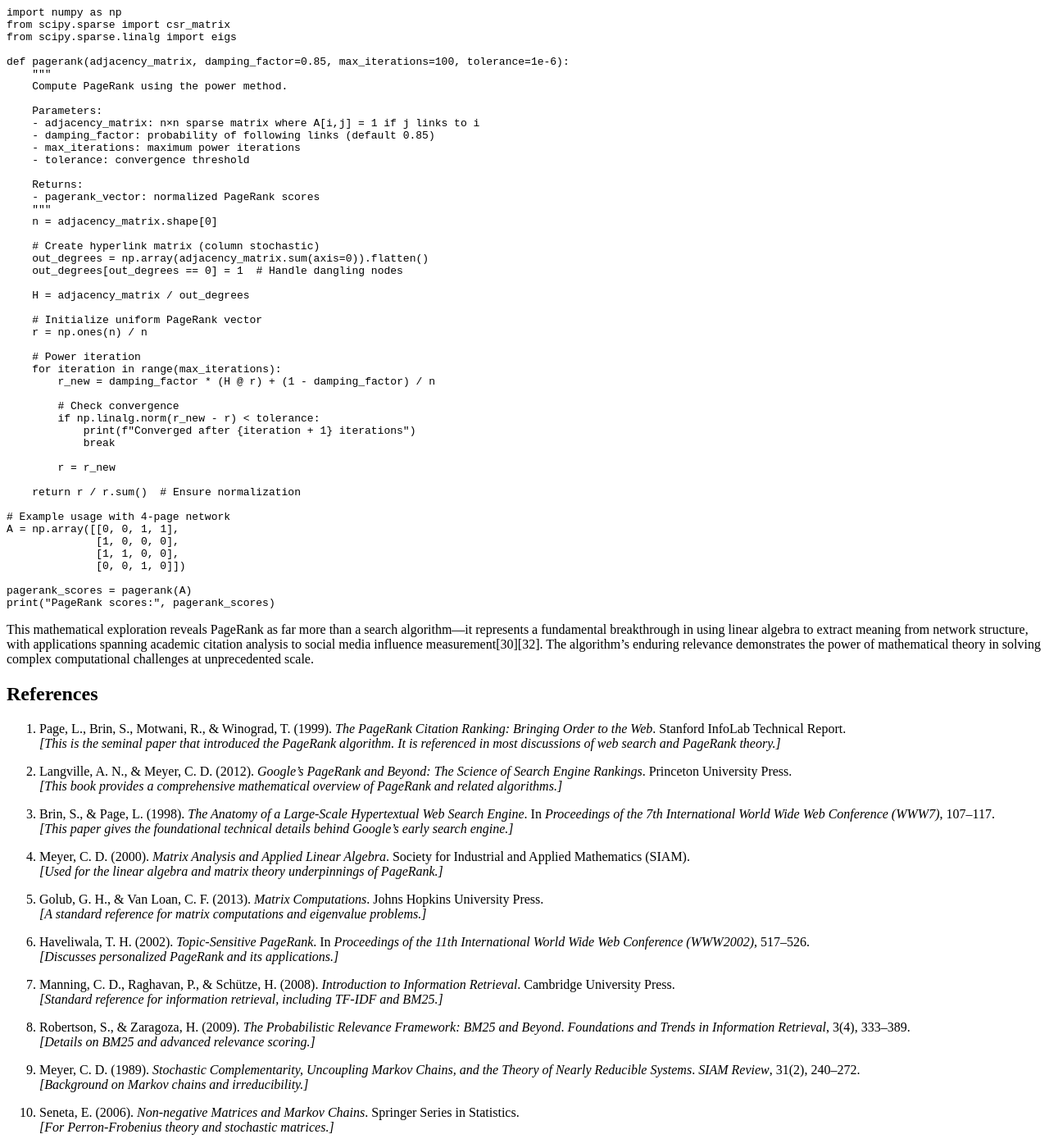
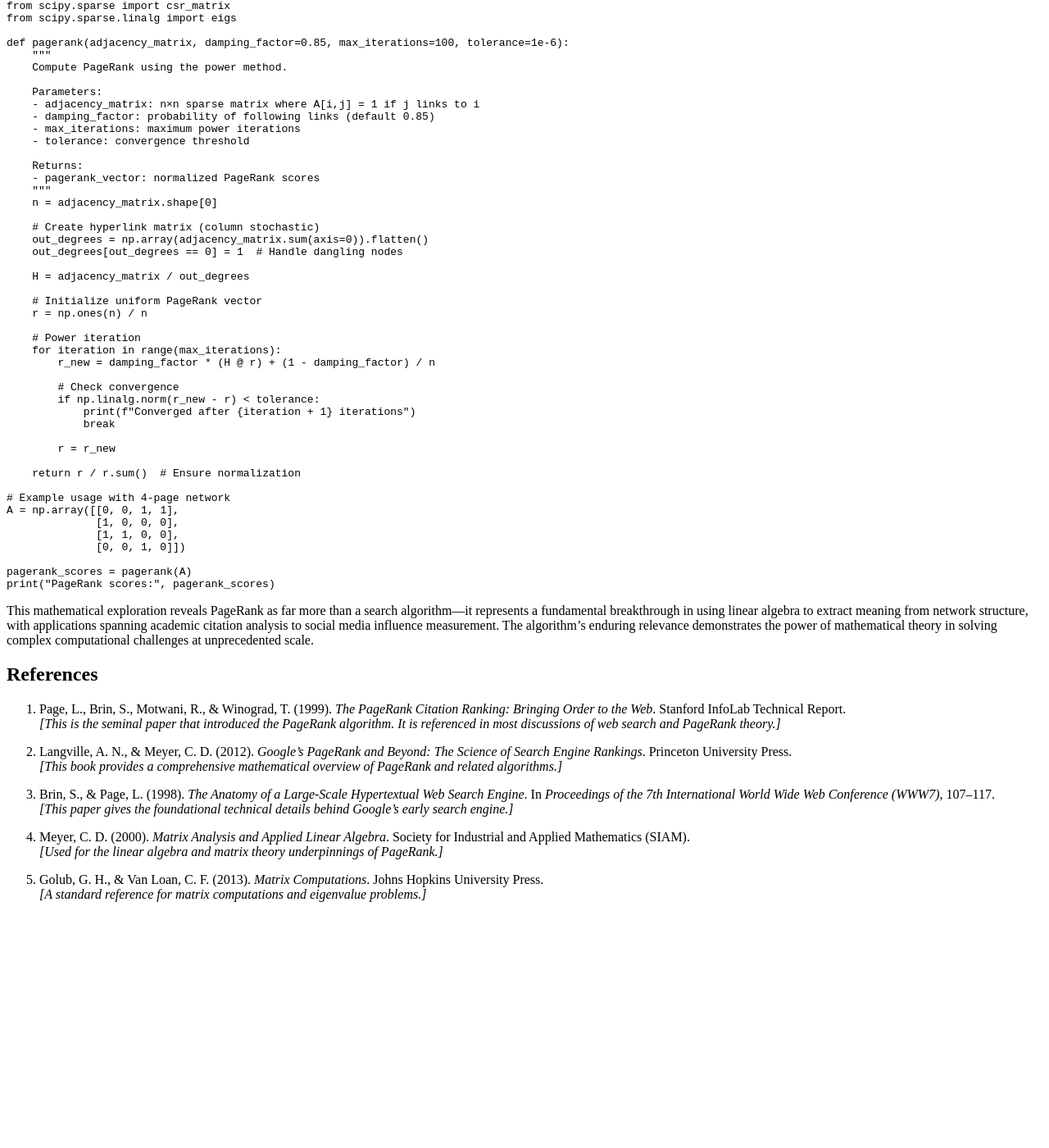
Before and after one commit to Shreyas-Dharmatti/Discrete-Mathematics-Project, a Jekyll site: the page built from index.md, in a window 1280 px wide and 1400 px high, scrolled down 10697 px. Shown: the whole window at 82% size. Built offline with Jekyll 4.4.1, drawn with Linux system fonts in a browser that asks for light colours; our own code applies the rules of GitHub Pages for plain Markdown files; after the commit the page ends 11813 px from its top, so only the background shows below that; some of the changed text lies outside the part shown.

Commit message:
Update and rename dmblog.md to index.md

````diff
--- a/dmblog.md
+++ b/index.md
@@ -1,5 +1,10 @@
+---
+layout: default
+title: Blog Explaining Algorithm behind Google Search
+---
+
 # How Google Finds What You're Looking For: PageRank & Linear Algebra
-*A comprehensive mathematical exploration of the algorithm that built the modern web*
+
 
 PageRank represents one of the most elegant applications of linear algebra to real-world problems, transforming web search from primitive keyword matching into the sophisticated authority-based ranking we rely on today. This algorithm, developed by Larry Page and Sergey Brin in 1996, interprets the web as a massive directed graph and applies fundamental theorems from matrix theory to determine page importance.
 
@@ -182,7 +187,7 @@ We construct a miniature web of six pages that span three topical clusters.
 | E | ML Algorithms | machine-learning | D |
 | F | Random Blog | misc | A |
 
-The directed graph translates into the adjacency matrix \(A\) below (rows = receivers, columns = senders):
+The directed graph translates into the adjacency matrix $A$ below (rows = receivers, columns = senders):
 
 ```
        A  B  C  D  E  F
@@ -194,7 +199,7 @@ E  [ 0  0  1  1  0  0 ]
 F  [ 0  0  0  0  0  0 ]
 ```
 
-With damping factor \(d = 0.85\) the power method converges in **20 iterations**:
+With damping factor $d = 0.85$ the power method converges in **20 iterations**:
 
 | Iter | A | B | C | D | E | F |
 |------|-------|-------|-------|-------|-------|-------|
@@ -209,10 +214,8 @@ With damping factor \(d = 0.85\) the power method converges in **20 iterations**
 
 ## From PageRank to Actual Search Results
 
-A real search engine blends **content relevance** with **link authority**.  Using the final PageRank vector \(r\) and a simple keyword-match score \(k\), we rank pages by
-\[
-S = 0.6\,k + 0.4\,r.
-\]
+A real search engine blends **content relevance** with **link authority**.  Using the final PageRank vector $r$ and a simple keyword-match score $k$, we rank pages by
+$$S = 0.6\,k + 0.4\,r.$$
 
 ### Query: *"python tutorial"*
 
@@ -232,7 +235,7 @@ Pure keyword matching would already place **A** first, but PageRank still matter
 | 2 | E | **1.000** | 0.190 | 0.676 |
 | 3 | A | 0.000 | 0.253 | 0.101 |
 
-Here **PageRank is decisive**: pages D and E tie on keywords, but D outranks E thanks to higher incoming trust, reflecting the idea that “who recommends you” beats “how many recommend you.”
+Here **PageRank is decisive**: pages D and E tie on keywords, but D outranks E thanks to higher incoming trust, reflecting the idea that "who recommends you" beats "how many recommend you."
 
 ---
 
@@ -246,9 +249,7 @@ Even on a six-node toy graph, PageRank captures *global structural signals* that
 
 In the PageRank example, we saw how search results combine **content relevance** (k) with **link authority** (PageRank) using the formula:
 
-\[
-S = 0.6 \times k + 0.4 \times r
-\]
+$$S = 0.6 \times k + 0.4 \times r$$
 
 But how exactly is the keyword relevance score **k** calculated? This section explains the mathematical foundations behind text matching and relevance scoring used in modern search engines.
 
@@ -386,9 +387,7 @@ For query "python tutorial" against Page A:
 ### 1. BM25 Algorithm
 An improvement over TF-IDF that addresses document length bias:
 
-\[
-\text{BM25}(t,d) = IDF(t) \times \frac{TF(t,d) \times (k_1 + 1)}{TF(t,d) + k_1 \times (1 - b + b \times \frac{|d|}{avgdl})}
-\]
+$$\text{BM25}(t,d) = IDF(t) \times \frac{TF(t,d) \times (k_1 + 1)}{TF(t,d) + k_1 \times (1 - b + b \times \frac{|d|}{avgdl})}$$
 
 Where:
 - k₁ controls term frequency saturation (typically 1.2-2.0)
@@ -617,36 +616,21 @@ pagerank_scores = pagerank(A)
 print("PageRank scores:", pagerank_scores)
 ```
 
-This mathematical exploration reveals PageRank as far more than a search algorithm—it represents a fundamental breakthrough in using linear algebra to extract meaning from network structure, with applications spanning academic citation analysis to social media influence measurement[30][32]. The algorithm's enduring relevance demonstrates the power of mathematical theory in solving complex computational challenges at unprecedented scale.
+This mathematical exploration reveals PageRank as far more than a search algorithm—it represents a fundamental breakthrough in using linear algebra to extract meaning from network structure, with applications spanning academic citation analysis to social media influence measurement. The algorithm's enduring relevance demonstrates the power of mathematical theory in solving complex computational challenges at unprecedented scale.
 
 ## References
 
 1. Page, L., Brin, S., Motwani, R., & Winograd, T. (1999). *The PageRank Citation Ranking: Bringing Order to the Web*. Stanford InfoLab Technical Report.
    *[This is the seminal paper that introduced the PageRank algorithm. It is referenced in most discussions of web search and PageRank theory.]*
 
-2. Langville, A. N., & Meyer, C. D. (2012). *Google’s PageRank and Beyond: The Science of Search Engine Rankings*. Princeton University Press.
+2. Langville, A. N., & Meyer, C. D. (2012). *Google's PageRank and Beyond: The Science of Search Engine Rankings*. Princeton University Press.
    *[This book provides a comprehensive mathematical overview of PageRank and related algorithms.]*
 
 3. Brin, S., & Page, L. (1998). *The Anatomy of a Large-Scale Hypertextual Web Search Engine*. In *Proceedings of the 7th International World Wide Web Conference (WWW7)*, 107–117.
-   *[This paper gives the foundational technical details behind Google’s early search engine.]*
+   *[This paper gives the foundational technical details behind Google's early search engine.]*
 
 4. Meyer, C. D. (2000). *Matrix Analysis and Applied Linear Algebra*. Society for Industrial and Applied Mathematics (SIAM).
    *[Used for the linear algebra and matrix theory underpinnings of PageRank.]*
 
 5. Golub, G. H., & Van Loan, C. F. (2013). *Matrix Computations*. Johns Hopkins University Press.
    *[A standard reference for matrix computations and eigenvalue problems.]*
-
-6. Haveliwala, T. H. (2002). *Topic-Sensitive PageRank*. In *Proceedings of the 11th International World Wide Web Conference (WWW2002)*, 517–526.
-   *[Discusses personalized PageRank and its applications.]*
-
-7. Manning, C. D., Raghavan, P., & Schütze, H. (2008). *Introduction to Information Retrieval*. Cambridge University Press.
-   *[Standard reference for information retrieval, including TF-IDF and BM25.]*
-
-8. Robertson, S., & Zaragoza, H. (2009). *The Probabilistic Relevance Framework: BM25 and Beyond*. *Foundations and Trends in Information Retrieval*, 3(4), 333–389.
-   *[Details on BM25 and advanced relevance scoring.]*
-
-9. Meyer, C. D. (1989). *Stochastic Complementarity, Uncoupling Markov Chains, and the Theory of Nearly Reducible Systems*. *SIAM Review*, 31(2), 240–272.
-   *[Background on Markov chains and irreducibility.]*
-
-10. Seneta, E. (2006). *Non-negative Matrices and Markov Chains*. Springer Series in Statistics.
-    *[For Perron-Frobenius theory and stochastic matrices.]*
````
Also changed, not shown: other parts of index.md (+2 -2 lines).
